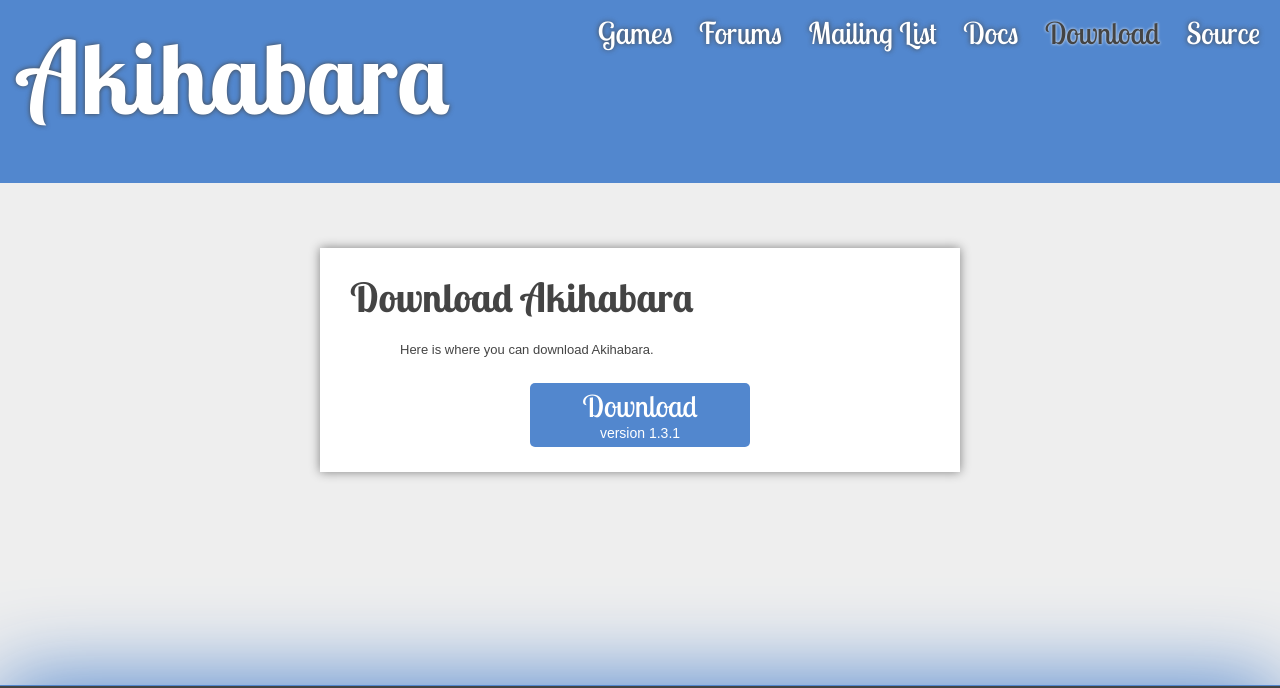
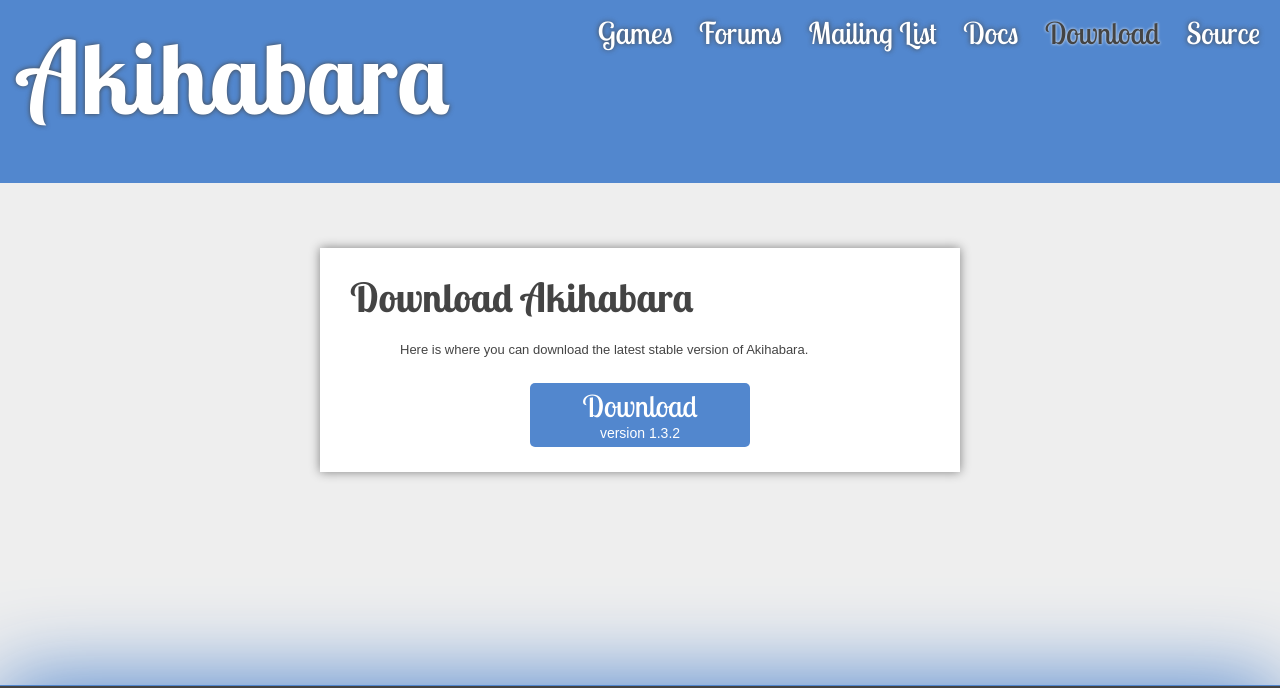
Before and after one commit to Akihabara/akihabara.github.com, a plain HTML site: page download.html in a window 1280 px wide. Shown: the top 688 px of the page. Drawn offline with nearby package versions, Linux system fonts and the light colour scheme.

Commit message:
Adding a link to the Akihabara latest stable version download.

```diff
--- a/download.html
+++ b/download.html
@@ -37,8 +37,8 @@
 			<div id="main" role="main">
 				<article>
 					<h1>Download Akihabara</h1>
-					<p>Here is where you can download Akihabara.</p>
-					<p class="download"><a href="#" target="_blank">Download<small>version 1.3.1</small></a></p>
+					<p>Here is where you can download the latest stable version of Akihabara.</p>
+					<p class="download"><a href="https://github.com/Akihabara/akihabara/tarball/v1.3.2" target="_blank">Download<small>version 1.3.2</small></a></p>
 				</article>
 			</div>
 			<div class="push"></div>
```
